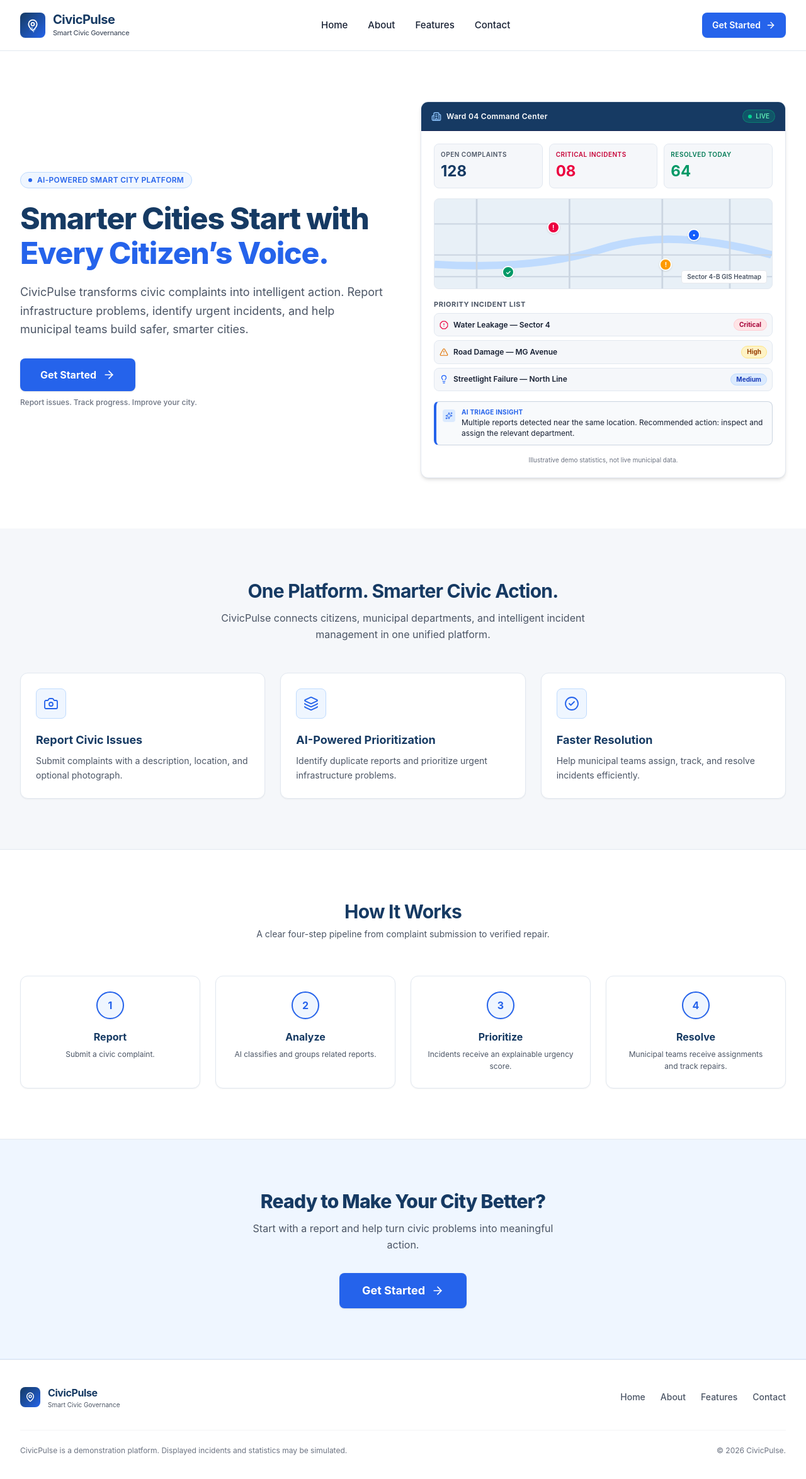
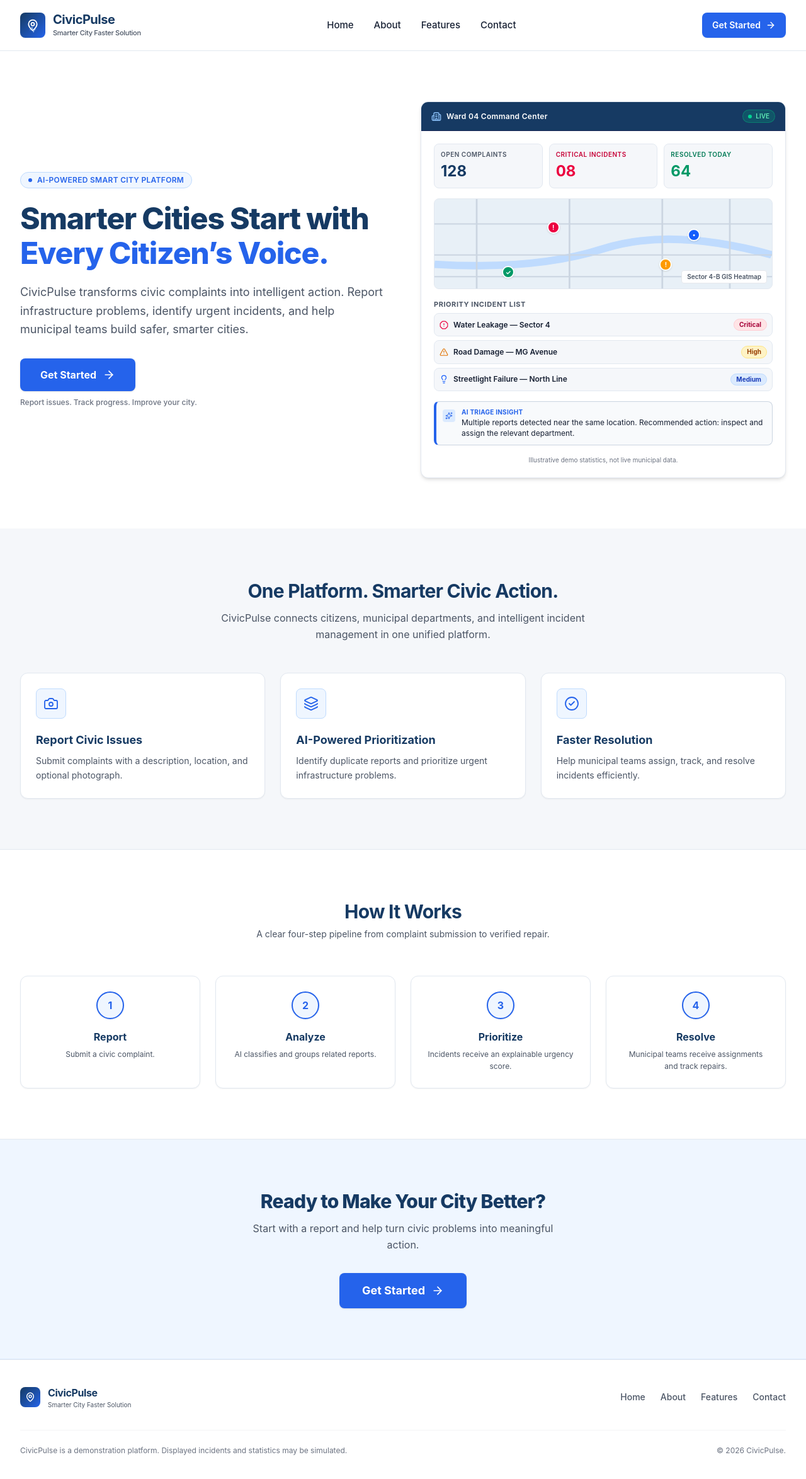
Before and after one commit to shamuvelsuvase/nagarsetu, a Next.js app: page / in a window 1280 px wide. Shown: the top 2348 px of the page at 63% size. Built offline with nearby package versions, Linux system fonts and the light colour scheme.

Commit message:
chore(branding): update tagline to 'Smarter City Faster Solution'

```diff
--- a/src/app/layout.tsx
+++ b/src/app/layout.tsx
@@ -9,7 +9,7 @@ const inter = Inter({
 });
 
 export const metadata: Metadata = {
-  title: "CivicPulse — Smart Civic Governance Platform",
+  title: "CivicPulse — Smarter City Faster Solution",
   description:
     "AI-powered civic grievance and smart-city infrastructure management platform. Report issues, track progress, and improve your city.",
 };
--- a/src/app/page.tsx
+++ b/src/app/page.tsx
@@ -47,7 +47,7 @@ export default function LandingPage() {
                 CivicPulse
               </span>
               <span className="text-[10px] sm:text-[11px] font-medium text-[#4B5565] tracking-tight">
-                Smart Civic Governance
+                Smarter City Faster Solution
               </span>
             </div>
           </Link>
@@ -500,7 +500,7 @@ export default function LandingPage() {
                   CivicPulse
                 </span>
                 <span className="text-[10px] text-[#4B5565]">
-                  Smart Civic Governance
+                  Smarter City Faster Solution
                 </span>
               </div>
             </div>
```
